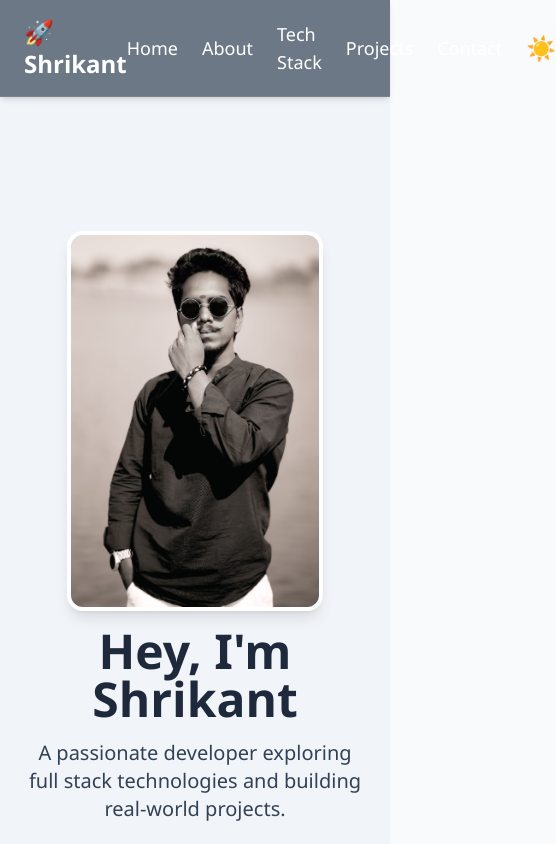
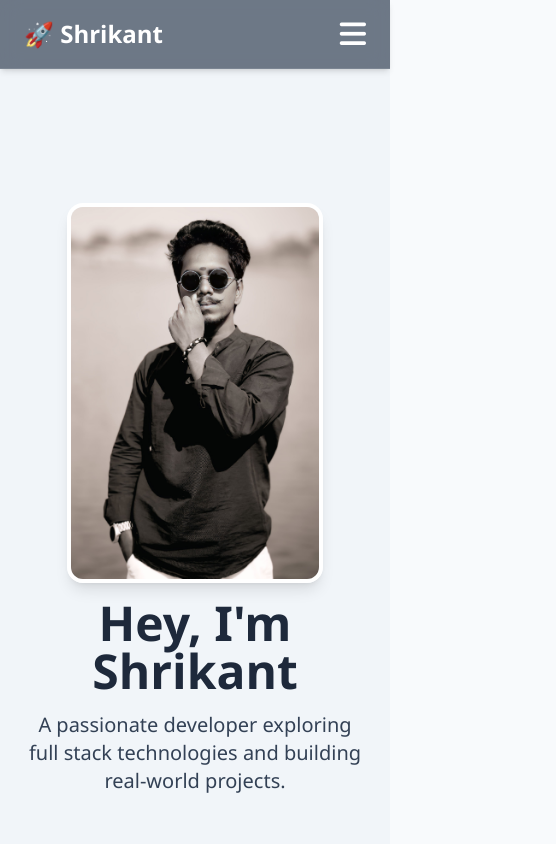
Before and after one commit to Shridumpalwar/MyPortfolio, a plain HTML site: page index.html in a window 390 px wide. Shown: the top 844 px of the page, 556 px wide, since content can reach past the window. Drawn offline with nearby package versions, Linux system fonts and the light colour scheme.

Commit message:
Made navbar responsive with mobile dropdown

```diff
--- a/index.html
+++ b/index.html
@@ -73,14 +73,22 @@
     class="bg-slate-50 text-slate-800 dark:bg-slate-900 dark:text-slate-100"
   >
     <!-- Navbar -->
-    <header
-      class="glass-navbar text-white sticky top-0 z-50 shadow-md transition-all duration-500"
+    <header class="glass-navbar text-white sticky top-0 z-50 shadow-md transition-all duration-500">
+  <div class="max-w-6xl mx-auto px-6 py-4 flex justify-between items-center">
+    <h1 class="text-2xl md:text-3xl font-bold">🚀 Shrikant</h1>
+
+    <!-- Hamburger Icon (Mobile) -->
+    <div class="md:hidden">
+      <button onclick="toggleMenu()" class="text-white text-3xl focus:outline-none">
+        <i class="fas fa-bars"></i>
+      </button>
+    </div>
+
+    <!-- Nav Links -->
+    <nav
+      id="navLinks"
+      class="hidden md:flex flex-col md:flex-row space-y-4 md:space-y-0 md:space-x-6 items-center text-lg font-medium absolute md:static top-20 left-0 w-full md:w-auto bg-slate-800 md:bg-transparent p-6 md:p-0 z-50"
     >
-      <div
-        class="max-w-6xl mx-auto px-6 py-4 flex justify-between items-center animate-fade-in-down"
-      >
-        <h1 class="text-2xl md:text-3xl font-bold">🚀 Shrikant</h1>
-        <nav class="space-x-6 flex items-center text-lg font-medium">
       <a href="#intro" class="nav-link">Home</a>
       <a href="#about" class="nav-link">About</a>
       <a href="#stack" class="nav-link">Tech Stack</a>
@@ -97,6 +105,7 @@
     </nav>
   </div>
 </header>
+
 
     <!-- Introduction -->
     <section
@@ -349,7 +358,7 @@
   </div>
 
   <hr class="my-8 border-slate-500" />
-  <p class="text-center text-sm">&copy; 2025 Shrikant. All rights reserved.</p>
+  <p class="text-center py-6 text-sm text-slate-300">&copy; 2025 Shrikant. Built with ❤️ using Tailwind CSS. All rights reserved.</p>
 </footer>
 
 
```
Lines whose indentation alone changed are shown as unchanged.
